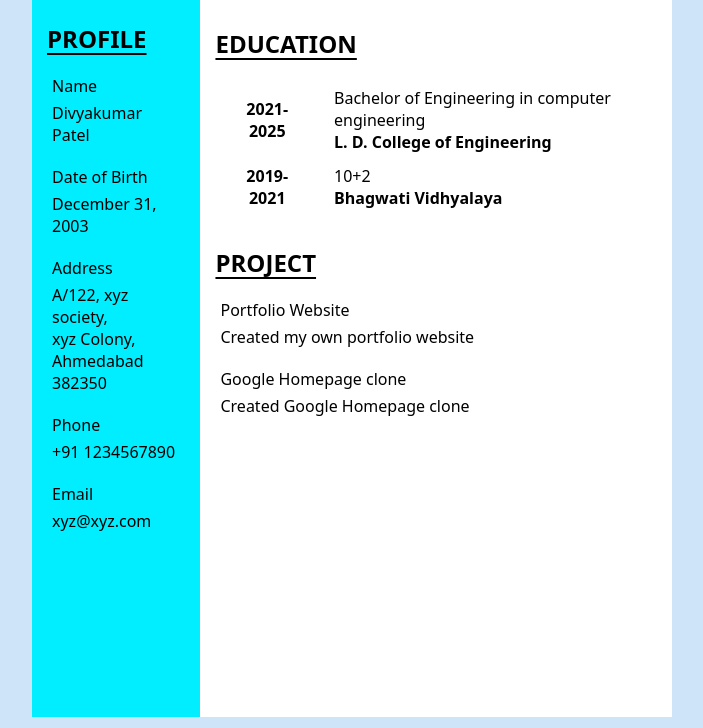
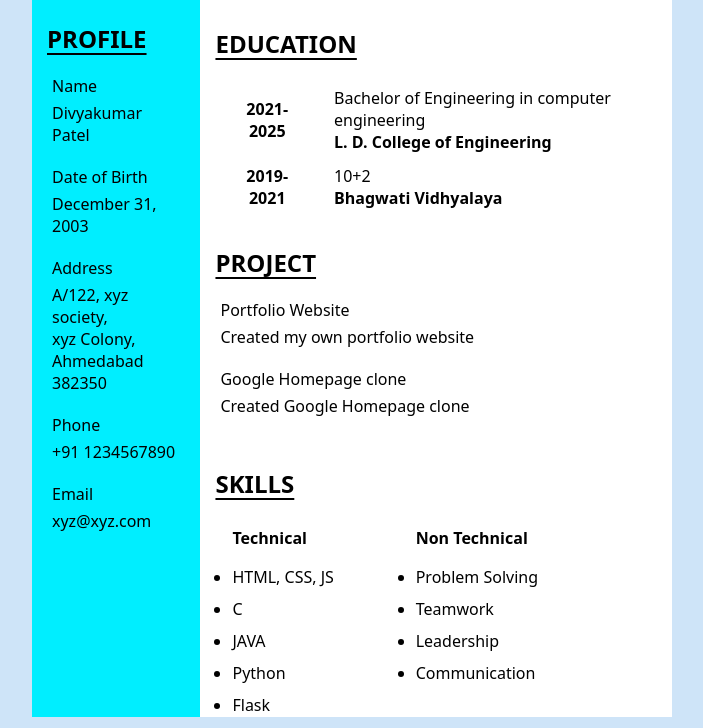
Before and after one commit to divyakumar31/web-programming, a plain HTML site: page index.html in a window 1280 px wide. Shown: the part 83-811 px from the top of the page, without its empty margins (288-991 px from the left). Drawn offline with Linux system fonts and the light colour scheme.

Commit message:
Update index.html

```diff
--- a/index.html
+++ b/index.html
@@ -76,6 +76,36 @@
                     <p>Created Google Homepage clone</p>
                 </div>
             </div>
+
+            <div class="skills">
+                <h2>SKILLS</h2>
+
+                <table>
+                    <tr>
+                        <th>Technical</th>
+                        <th>Non Technical</th>
+                    </tr>
+                    <tr>
+                        <td>
+                            <ul>
+                                <li>HTML, CSS, JS</li>
+                                <li>C</li>
+                                <li>JAVA</li>
+                                <li>Python</li>
+                                <li>Flask</li>
+                            </ul>
+                        </td>
+                        <td>
+                            <ul>
+                                <li>Problem Solving</li>
+                                <li>Teamwork</li>
+                                <li>Leadership</li>
+                                <li>Communication</li>
+                            </ul>
+                        </td>
+                    </tr>
+                </table>
+            </div>
         </div>
 
     </div>
```
